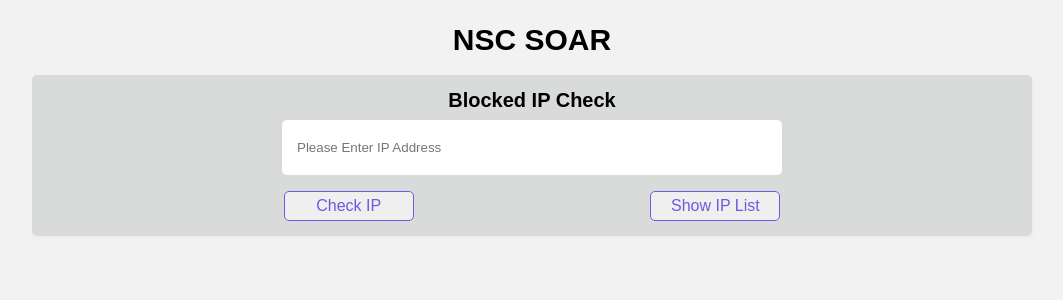
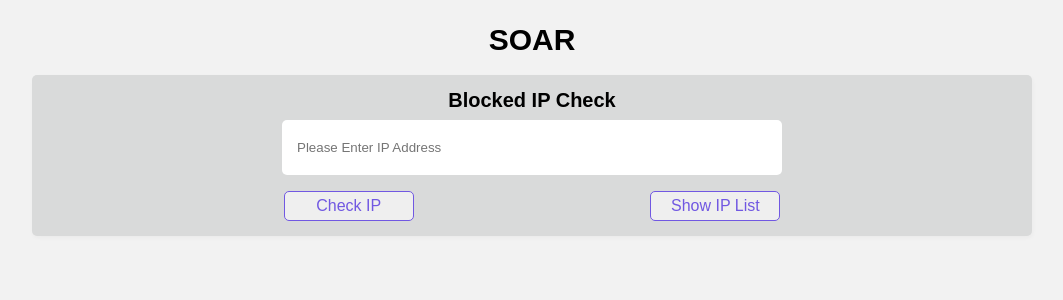
Before and after one commit to tinim123/Qradar_PaloAlto_Entegration, a Flask app: page /ip_list in a window 1280 px wide. Shown: the part 60-360 px from the top of the page, without its empty margins (108-1171 px from the left). Run offline with Flask 2, Linux system fonts and the light colour scheme; the visitor is signed in with stand-in values (Sample User, id 1); data that the repository does not hold is empty.

Commit message:
Update ip_list.html

```diff
--- a/templates/ip_list.html
+++ b/templates/ip_list.html
@@ -3,7 +3,7 @@
 
 {% block content %}
 
-        <h3>NSC SOAR</h3>
+        <h3>SOAR</h3>
         <form class="form-detail" id="" action="/ip_list" method="POST">
         <div class="articles">
             <article style="height: 100%; display: container; justify-content: center; align-items: center;">
```
